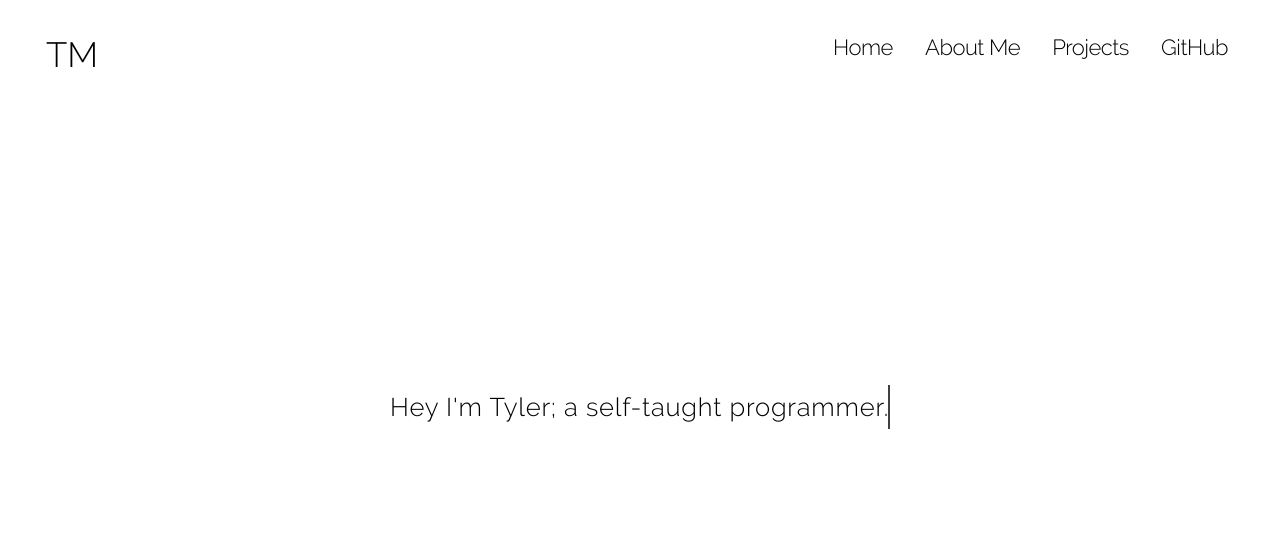
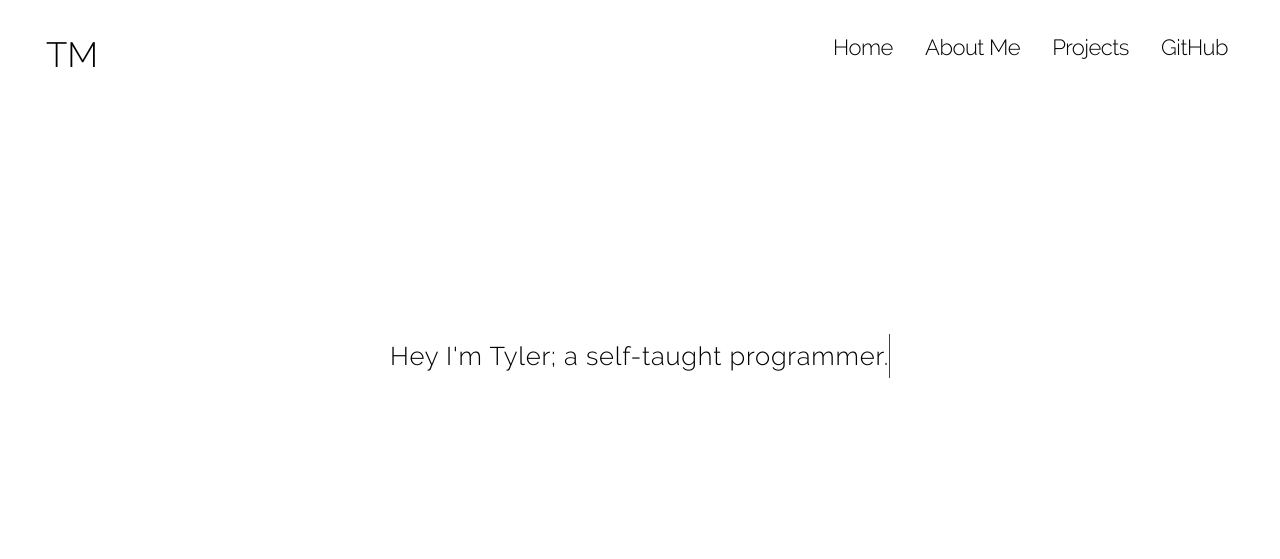
Before and after one commit to 21x37/PortfolioWebsite, a plain HTML site: page index.html in a window 1280 px wide. Drawn offline with Linux system fonts and the light colour scheme.

Commit message:
Fixed alignment bugs

```diff
--- a/assets/css/style.css
+++ b/assets/css/style.css
@@ -91,24 +91,26 @@ nav ul li a {
     width: 500px;
     height: 400px;
     margin: 0 auto;
-    text-align: left;
+    padding: 0;
+    text-align: center;
     line-height: 2.75rem;
     position: relative;
     top: 140px;
+    justify-content: center;
 }
 
 .info {
     font-weight: 100px;
-    font-size: 21px;
+    font-size: 20px;
     letter-spacing: 0.05rem;
 }
 
 .line {
-    position: relative;
+    position: absolute;
     top: 50%;
-    width: 100px;
+    width: 100%;
     margin: 0 auto;
-    border-right: 2px solid rgba(255, 255, 255, 0.75);
+    border-right: 1.3px solid rgba(255, 255, 255, 0.75);
     font-size: 160%;
     text-align: center;
     white-space: nowrap;
@@ -128,9 +130,6 @@ nav ul li a {
     font-style: normal;
 }
 
-@media screen and (max-width: 1920px) {
-}
-
 @keyframes typewriter {
     from {
         width: 0;
```
